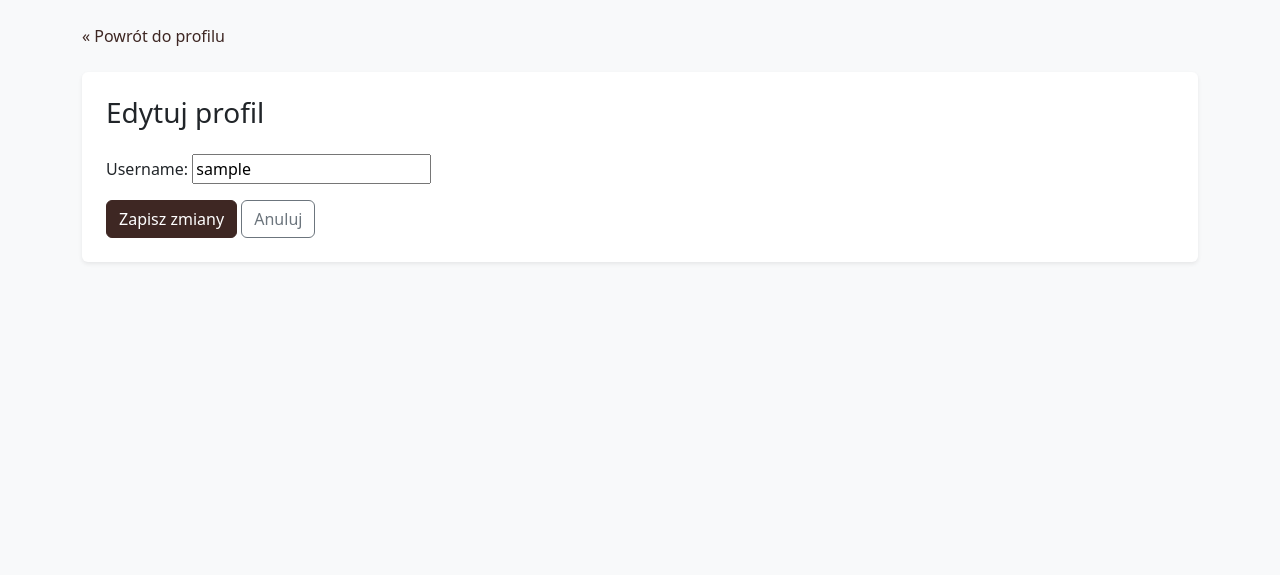
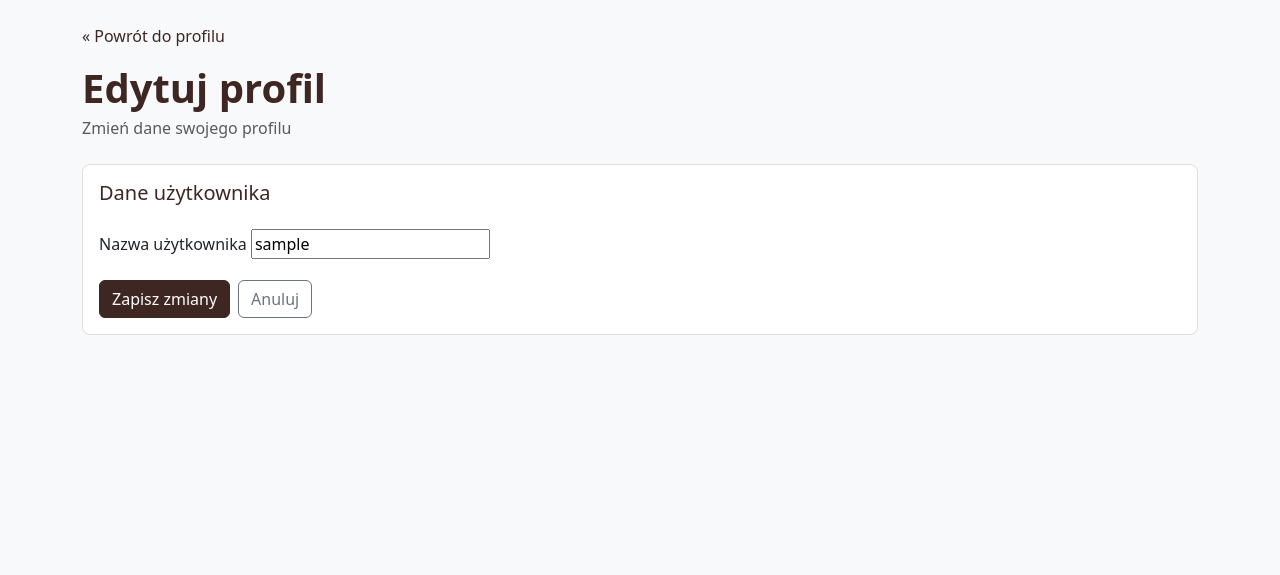
Before and after one commit to rwiszowaty/django-book-review, a Django app: page /users/profile/edit/ in a window 1280 px wide. Shown: the part 59-634 px from the top of the page. Run offline with Django 5.2, Linux system fonts and the light colour scheme; the visitor is signed in with stand-in values (Sample User, id 1).

Commit message:
feat: improve user profile edit template

```diff
--- a/templates/profile_edit.html
+++ b/templates/profile_edit.html
@@ -3,24 +3,52 @@
 {% block title %}Edytuj profil{% endblock %}
 
 {% block content %}
-<div class="mb-4">
+
+<div class="profile-header mb-4">
+    <div>
         <a
             href="{% url 'users:profile' %}"
             class="back-to-books text-decoration-none"
         >
             &laquo; Powrót do profilu
         </a>
+
+        <h1 class="mt-3 mb-1">Edytuj profil</h1>
+
+        <p class="text-muted mb-0">
+            Zmień dane swojego profilu
+        </p>
+    </div>
 </div>
 
-<div class="card border-0 shadow-sm">
-    <div class="card-body p-4">
-        <h1 class="h3 mb-4">Edytuj profil</h1>
+<div class="card profile-card">
+    <div class="card-body">
+
+        <h2 class="h5 profile-section-title mb-4">
+            Dane użytkownika
+        </h2>
 
         <form method="post">
             {% csrf_token %}
 
-            {{ form.as_p }}
+            <div class="mb-3">
+                <label
+                    for="{{ form.username.id_for_label }}"
+                    class="form-label"
+                >
+                    Nazwa użytkownika
+                </label>
 
+                {{ form.username }}
+
+                {% if form.username.errors %}
+                    <div class="text-danger small mt-1">
+                        {{ form.username.errors }}
+                    </div>
+                {% endif %}
+            </div>
+
+            <div class="d-flex gap-2">
                 <button
                     type="submit"
                     class="btn btn-save"
@@ -34,7 +62,10 @@
                 >
                     Anuluj
                 </a>
+            </div>
         </form>
+
     </div>
 </div>
+
 {% endblock %}
```
Also changed, not shown: static/css/style.css (line endings or trailing spaces). Lines whose indentation alone changed are shown as unchanged.
